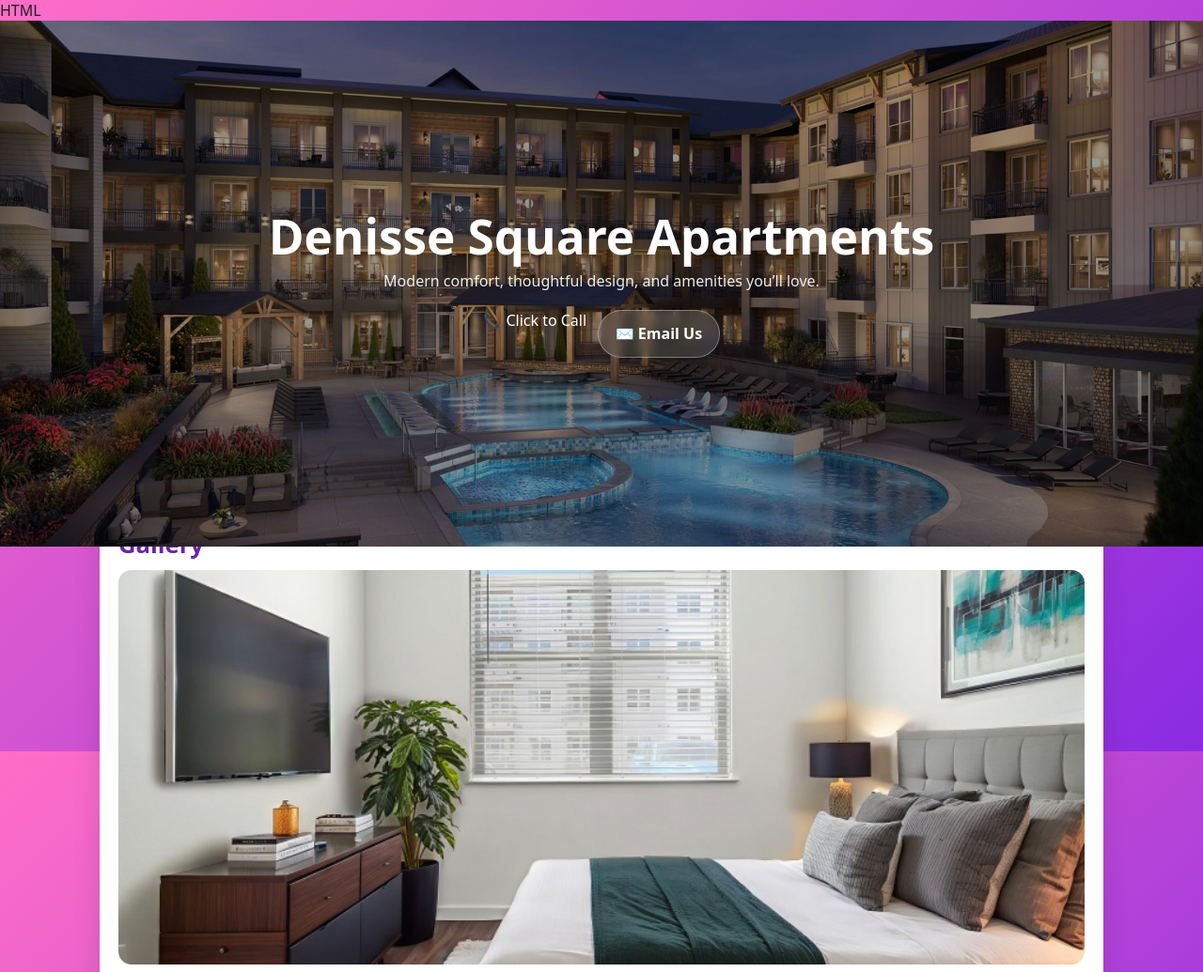
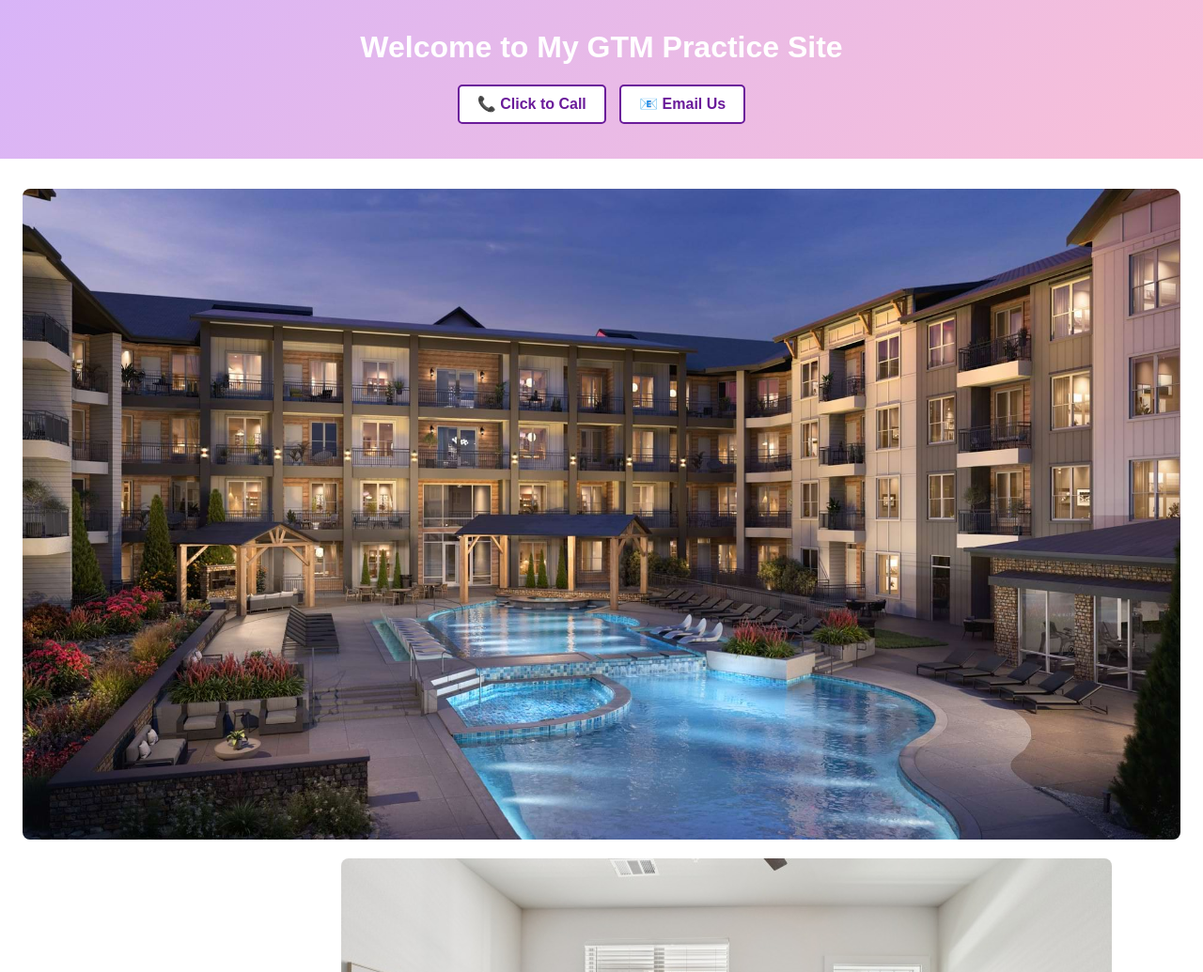
Before and after one commit to campaignteam/gtm-practice-site, a plain HTML site: page index.html in a window 1280 px wide. Shown: the top 1035 px of the page at 94% size. Drawn offline with Linux system fonts and the light colour scheme.

Commit message:
Update index.html

```diff
--- a/index.html
+++ b/index.html
@@ -1,200 +1,87 @@
 <!DOCTYPE html>
 <html lang="en">
 <head>
-  <meta charset="utf-8" />
-  <meta name="viewport" content="width=device-width, initial-scale=1" />
-  <title>Denisse Square Apartments</title>
-  <meta name="description" content="Modern living at Denisse Square Apartments." />
-HTML
-  <!-- Google Tag Manager (placeholder) -->
+  <meta charset="UTF-8" />
+  <meta name="viewport" content="width=device-width, initial-scale=1.0" />
+  <title>GTM Practice Site</title>
+
+  <!-- Google Tag Manager -->
   <script>
-    // Replace GTM-XXXXXXX with your real container ID AFTER you get the live URL
     (function(w,d,s,l,i){w[l]=w[l]||[];w[l].push({'gtm.start':
     new Date().getTime(),event:'gtm.js'});var f=d.getElementsByTagName(s)[0],
     j=d.createElement(s),dl=l!='dataLayer'?'&l='+l:'';j.async=true;j.src=
     'https://www.googletagmanager.com/gtm.js?id='+i+dl;f.parentNode.insertBefore(j,f);
-    })(window,document,'script','dataLayer','GTM-XXXXXXX');
+    })(window,document,'script','dataLayer','GTM-KL4V5V6S');
   </script>
   <!-- End Google Tag Manager -->
 
   <style>
-    :root{
-      --bg1:#ff6ec7; /* pink */
-      --bg2:#8a2be2; /* purple */
-      --text:#1f1f1f;
-      --muted:#6b7280;
-      --card:#ffffff;
-      --accent:#fff;
+    body {
+      font-family: Arial, sans-serif;
+      margin: 0;
+      padding: 0;
+      background-color: #fff;
     }
-    *{box-sizing:border-box}
-    body{
-      margin:0;
-      font-family:system-ui,-apple-system,Segoe UI,Roboto,Inter,Helvetica,Arial,sans-serif;
-      color:var(--text);
-      background:linear-gradient(135deg,var(--bg1),var(--bg2)) fixed;
+    header {
+      background: linear-gradient(135deg, #d8b4f8, #f9c0d7); /* lighter pastel purple & pink */
+      color: white;
+      text-align: center;
+      padding: 2rem 1rem;
     }
-    a{color:#ffffff;text-decoration:none}
-    header{
-      position:relative;
-      color:#fff;
-      min-height:70vh;
-      display:grid;
-      place-items:center;
-      text-align:center;
-      overflow:hidden;
+    h1 {
+      margin: 0;
+      font-size: 2rem;
     }
-    header::before{
-      content:"";
-      position:absolute; inset:0;
-      background:url("images/cortland_peterson_330_rotator_1-0c91228170c5b2582ada616f0f0a69b3.jpg") center/cover no-repeat;
-      filter:brightness(0.6);
-      z-index:0;
+    .buttons {
+      margin-top: 1rem;
     }
-    header .inner{
-      position:relative; z-index:1;
-      padding:3rem 1rem;
-      max-width:1100px; width:100%;
+    .button-link {
+      display: inline-block;
+      padding: 0.6rem 1.2rem;
+      margin: 0.3rem;
+      background-color: white;
+      color: #6a1b9a; /* purple text */
+      border-radius: 5px;
+      border: 2px solid #6a1b9a;
+      text-decoration: none;
+      font-weight: bold;
+      transition: all 0.3s ease;
     }
-    .title{
-      font-size:clamp(2rem,5vw,3.2rem);
-      line-height:1.1; margin:0 0 0.5rem;
+    .button-link:hover {
+      background-color: #f3e5f5;
     }
-    .subtitle{opacity:.9; margin:.25rem 0 1.25rem}
-    .cta-row{
-      display:flex; gap:.75rem; justify-content:center; flex-wrap:wrap;
+    main {
+      padding: 1.5rem;
+      text-align: center;
     }
-    .cta{
-      display:inline-block;
-      padding:.85rem 1.1rem;
-      border-radius:999px;
-      background:rgba(255,255,255,.15);
-      backdrop-filter: blur(6px);
-      border:1px solid rgba(255,255,255,.35);
-      color:#fff;
-      font-weight:600;
-      transition:transform .15s ease, opacity .15s ease;
+    img {
+      max-width: 100%;
+      height: auto;
+      margin: 0.5rem 0;
+      border-radius: 8px;
     }
-    .cta:hover{transform:translateY(-2px); opacity:.95}
-
-    main{max-width:1100px; margin:-40px auto 60px; padding:0 1rem}
-    .card{
-      background:var(--card);
-      border-radius:18px;
-      box-shadow:0 10px 30px rgba(0,0,0,.12);
-      padding:1.25rem;
-      margin-bottom:22px;
-    }
-    .grid{
-      display:grid; gap:14px;
-      grid-template-columns:repeat(12,1fr);
-    }
-    .grid .col-12{grid-column:span 12}
-    @media (min-width:768px){
-      .grid .col-6{grid-column:span 6}
-    }
-    img.resp{width:100%; height:420px; object-fit:cover; border-radius:14px}
-    h2{margin:.25rem 0 0.75rem; font-size:1.6rem}
-    label{display:block; font-weight:600; margin:.75rem 0 .35rem}
-    input,button,select{
-      font:inherit;
-      padding:.75rem .9rem;
-      border:1px solid #e5e7eb;
-      border-radius:12px;
-      width:100%;
-      outline:none;
-    }
-    input:focus{border-color:#c084fc; box-shadow:0 0 0 4px rgba(192,132,252,.2)}
-    .btn{
-      background:linear-gradient(135deg,#ff7ad9,#a855f7);
-      color:#fff; font-weight:700; cursor:pointer; border:none;
-    }
-    .btn:hover{opacity:.95}
-    .btn:active{transform:translateY(1px)}
-    .stack{display:grid; gap:12px}
-    .footer{
-      text-align:center; color:#fff; padding:24px 12px 38px; font-weight:600;
-    }
-    .footer small{opacity:.9}
-    .section-title{
-      display:flex; align-items:center; gap:.6rem; margin:0 0 .6rem; color:#6b21a8;
-    }
-    .muted{color:var(--muted)}
-    /* Utility */
-    .center{text-align:center}
-    .spacer{height:8px}
   </style>
 </head>
 <body>
-  <!-- Google Tag Manager (noscript placeholder) -->
+  <!-- Google Tag Manager (noscript) -->
   <noscript>
-    <iframe src="https://www.googletagmanager.com/ns.html?id=GTM-XXXXXXX"
-            height="0" width="0" style="display:none;visibility:hidden"></iframe>
+    <iframe src="https://www.googletagmanager.com/ns.html?id=GTM-KL4V5V6S" height="0" width="0" style="display:none;visibility:hidden"></iframe>
   </noscript>
   <!-- End Google Tag Manager (noscript) -->
 
   <header>
-    <div class="inner">
-      <h1 class="title">Denisse Square Apartments</h1>
-      <p class="subtitle">Modern comfort, thoughtful design, and amenities you’ll love.</p>
-      <div class="cta-row">
-        <!-- Click to Call link (no class) -->
-        <a href="tel:4794227166">📞 Click to Call</a>
-        <!-- Email link -->
-        <a class="cta" href="mailto:campaignteam@intrinsicdigital.com">✉️ Email Us</a>
-      </div>
+    <h1>Welcome to My GTM Practice Site</h1>
+    <div class="buttons">
+      <a href="tel:+1234567890" class="button-link">📞 Click to Call</a>
+      <a href="mailto:example@email.com" class="button-link">📧 Email Us</a>
     </div>
   </header>
 
   <main>
-    <!-- Gallery -->
-    <section class="card">
-      <h2 class="section-title">Gallery</h2>
-      <div class="grid">
-        <div class="col-12">
-          <img class="resp" src="images/28-print-Ella-View-2406-018-virtually-staged-ff31774baf9d0b1431f5dc4b6da66532.jpeg" alt="Bedroom at Denisse Square Apartments">
-        </div>
-        <div class="col-6">
-          <img class="resp" src="images/16-print-Ella-View-2406-012-virtually-staged-66ebfcc0a9311263da3511103d22e1f8.jpg" alt="Kitchen at Denisse Square Apartments">
-        </div>
-        <div class="col-6">
-          <img class="resp" src="images/9-print-Ella-View-2406-007-virtually-staged-1fbeb2b85d14dec303f4918fd6faa16e.jpg" alt="Living room at Denisse Square Apartments">
-        </div>
-      </div>
-      <p class="muted center">First image shown at top is the hero (Cortland) photo.</p>
-    </section>
-
-    <!-- Contact Form (mock) -->
-    <section class="card">
-      <h2 class="section-title">Contact Us</h2>
-      <form id="contact-form" class="stack" onsubmit="event.preventDefault(); alert('Form submitted (mock).');">
-        <div>
-          <label for="name">Name:</label>
-          <input id="name" name="name" type="text" placeholder="Your full name" required>
-        </div>
-        <div>
-          <label for="address">Address:</label>
-          <input id="address" name="address" type="text" placeholder="Current address">
-        </div>
-        <div>
-          <label for="movein">Move-In Date:</label>
-          <input id="movein" name="movein" type="date" required>
-        </div>
-        <!-- Required: button text + class -->
-        <button type="submit" class="btn contact-us-submit-123">Submit</button>
-      </form>
-    </section>
-
-    <!-- Apply Section -->
-    <section class="card center">
-      <h2 class="section-title" style="justify-content:center">Ready to apply?</h2>
-      <p class="muted">Kick off your application in a few clicks.</p>
-      <button class="btn apply-now-yay" type="button" onclick="alert('Apply flow (mock)')">Apply Now</button>
-      <div class="spacer"></div>
-    </section>
+    <img src="images/cortland_peterson_330_rotator_1-0c91228170c5b2582ada616f0f0a69b3.jpg" alt="Hero Image">
+    <img src="images/16-print-Ella-View-2406-012-virtually-staged-66ebfcca9311263da3511103d22e1f8.jpg" alt="Gallery Image 1">
+    <img src="images/28-print-Ella-View-2406-018-virtually-staged-ff31774baf9d0b1431f5dc4b6da66532.jpg" alt="Gallery Image 2">
+    <img src="images/9-print-Ella-View-2406-007-virtually-staged-1fbeb2b85d14dec303f4918fd6faa16e.jpg" alt="Gallery Image 3">
   </main>
-
-  <footer class="footer">
-    <small>Madison Property Management</small>
-  </footer>
 </body>
 </html>
```
